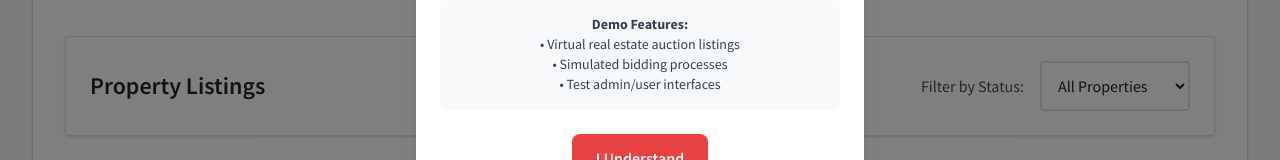
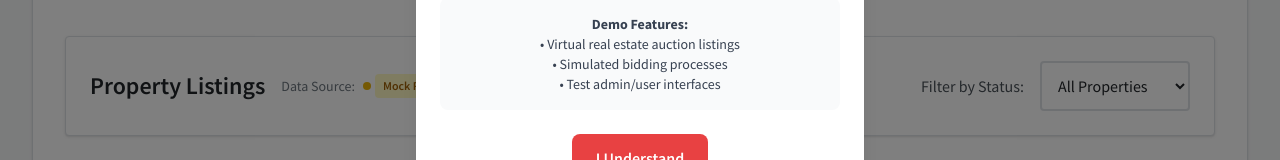
Before and after one commit to yyyljy/EREA, a React (Vite) app: page / in a window 1280 px wide. Shown: the part 453-613 px from the top of the page. Built offline with nearby package versions, Linux system fonts and the light colour scheme.

Commit message:
feat: redis read service

```diff
--- a/src/pages/RealEstateAuction.tsx
+++ b/src/pages/RealEstateAuction.tsx
@@ -1,6 +1,7 @@
 import { useState, useEffect } from "react";
 import { Property } from '../types/Property';
 import { redisService } from '../services/RedisService';
+import { realRedisService } from '../services/RealRedisService';
 
 // Property interface is now imported from types/Property.ts
 
@@ -130,36 +131,87 @@ export function RealEstateAuction() {
   const [filterStatus, setFilterStatus] = useState<"All" | "Active" | "Closed" | "Pending">("All");
   const [properties, setProperties] = useState<Property[]>([]);
   const [isLoading, setIsLoading] = useState(true);
+  const [dataSource, setDataSource] = useState<'Real Redis' | 'Mock Redis' | 'Static Data'>('Static Data');
 
   // Load properties from Redis on component mount
   useEffect(() => {
-    loadProperties();
+    initializeAndLoadProperties();
+
+    // Cleanup function to disconnect from Redis
+    return () => {
+      realRedisService.disconnect().catch(console.error);
+    };
   }, []);
+
+  const initializeAndLoadProperties = async () => {
+    try {
+      // Connect to real Redis first
+      await realRedisService.connect();
+      console.log('🔌 Connected to Redis for RealEstateAuction');
+      await loadProperties();
+    } catch (error) {
+      console.error('❌ Failed to connect to Redis:', error);
+      // Fallback to loading from mock Redis or direct properties
+      await loadProperties();
+    }
+  };
 
   const loadProperties = async () => {
     try {
       setIsLoading(true);
+
+      // Try to load from real Redis first
+      const isRealRedisConnected = await realRedisService.isConnected();
+      if (isRealRedisConnected) {
+        console.log('📊 Loading properties from Real Redis (case number keys)');
+        const propertiesData = await realRedisService.getAllProperties();
+
+        if (propertiesData.length === 0) {
+          console.log('📝 No properties in Real Redis, trying Mock Redis');
+          // Try mock Redis as fallback
+          const mockData = await redisService.getAllProperties();
+          if (mockData.length === 0) {
+            // Initialize with static mock data
+            await initializeMockData();
+            const newMockData = await redisService.getAllProperties();
+            setProperties(newMockData);
+            setDataSource('Mock Redis');
+          } else {
+            setProperties(mockData);
+            setDataSource('Mock Redis');
+          }
+        } else {
+          setProperties(propertiesData);
+          setDataSource('Real Redis');
+          console.log(`✅ Loaded ${propertiesData.length} properties from Real Redis`);
+        }
+      } else {
+        console.log('📊 Real Redis not connected, using Mock Redis');
         const propertiesData = await redisService.getAllProperties();
 
-      // If no properties in Redis, initialize with mock data
         if (propertiesData.length === 0) {
           await initializeMockData();
           const newPropertiesData = await redisService.getAllProperties();
           setProperties(newPropertiesData);
+          setDataSource('Mock Redis');
         } else {
           setProperties(propertiesData);
+          setDataSource('Mock Redis');
+        }
       }
     } catch (error) {
       console.error('Failed to load properties:', error);
-      setProperties(mockProperties); // Fallback to mock data
+      setProperties(mockProperties); // Final fallback to static mock data
+      setDataSource('Static Data');
     } finally {
       setIsLoading(false);
     }
   };
 
-  // Initialize Redis with mock data if empty
+  // Initialize Mock Redis with static data if empty (fallback only)
   const initializeMockData = async () => {
     try {
+      console.log('📝 Initializing Mock Redis with static data...');
       for (const mockProperty of mockProperties) {
         // Convert mock property to the new format
         const property: Property = {
@@ -181,9 +233,9 @@ export function RealEstateAuction() {
 
         await redisService.saveProperty(property);
       }
-      console.log('Mock data initialized in Redis');
+      console.log('✅ Mock data initialized in Mock Redis (fallback)');
     } catch (error) {
-      console.error('Failed to initialize mock data:', error);
+      console.error('❌ Failed to initialize mock data:', error);
     }
   };
 
@@ -264,7 +316,24 @@ export function RealEstateAuction() {
       {/* Filter Controls */}
       <div className="avax-card p-6">
         <div className="flex flex-wrap items-center justify-between gap-4">
+          <div className="flex items-center space-x-4">
             <h2 className="avax-subheading text-2xl">Property Listings</h2>
+            <div className="flex items-center space-x-2 text-sm">
+              <span className="text-erea-text-light">Data Source:</span>
+              <div className="flex items-center space-x-1">
+                <div className={`w-2 h-2 rounded-full ${
+                  dataSource === 'Real Redis' ? 'bg-green-500 animate-pulse' :
+                  dataSource === 'Mock Redis' ? 'bg-yellow-500' : 'bg-gray-500'
+                }`}></div>
+                <span className={`font-semibold text-xs px-2 py-1 rounded ${
+                  dataSource === 'Real Redis' ? 'bg-green-100 text-green-700' :
+                  dataSource === 'Mock Redis' ? 'bg-yellow-100 text-yellow-700' : 'bg-gray-100 text-gray-700'
+                }`}>
+                  {dataSource}
+                </span>
+              </div>
+            </div>
+          </div>
           <div className="flex items-center space-x-4">
             <label className="avax-body font-semibold">Filter by Status:</label>
             <select
```
Lines whose indentation alone changed are shown as unchanged.
